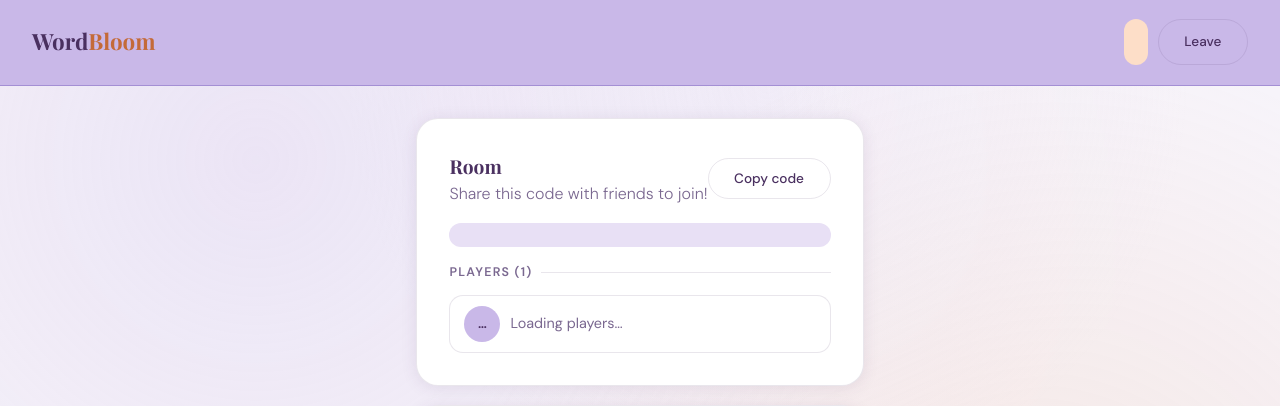
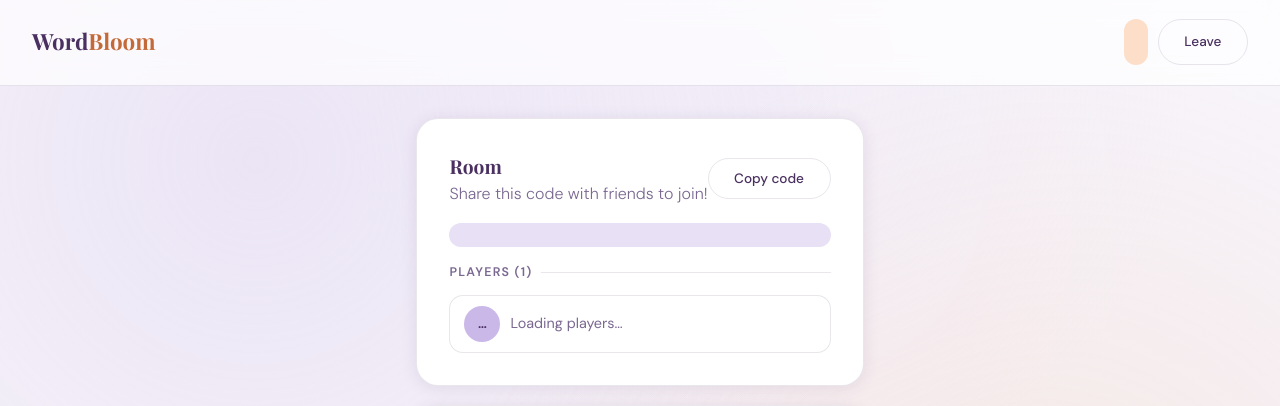
Before and after one commit to linetlucy-genchabe/Word-Bloom, a Django app: template game/templates/game/room.html in a window 1280 px wide. Shown: the top 406 px of the page. Run offline with Django 5.2, Linux system fonts and the light colour scheme; the template is opened without the code that fills it, so the values that code supplies are empty.

Commit message:
style: revert nav to original, keep deep lilac footer

```diff
--- a/game/templates/game/base.html
+++ b/game/templates/game/base.html
@@ -17,18 +17,11 @@
       flex-direction: column;
     }
     .page-wrap > *:not(nav):not(footer) { flex: 1; }
-    .nav {
-      background: #C9B8E8 !important;
-      border-bottom: 1px solid #A48FD4 !important;
-      backdrop-filter: none !important;
-    }
-    .nav-logo { color: var(--plum) !important; }
-    .nav-logo span { color: var(--peach-deep) !important; }
     footer {
       text-align: center;
       padding: 0.75rem 1rem;
       font-size: 0.78rem;
-      color: var(--plum);
+      color: #4A3060;
       border-top: 1px solid #A48FD4;
       background: #C9B8E8;
       flex-shrink: 0;
```
